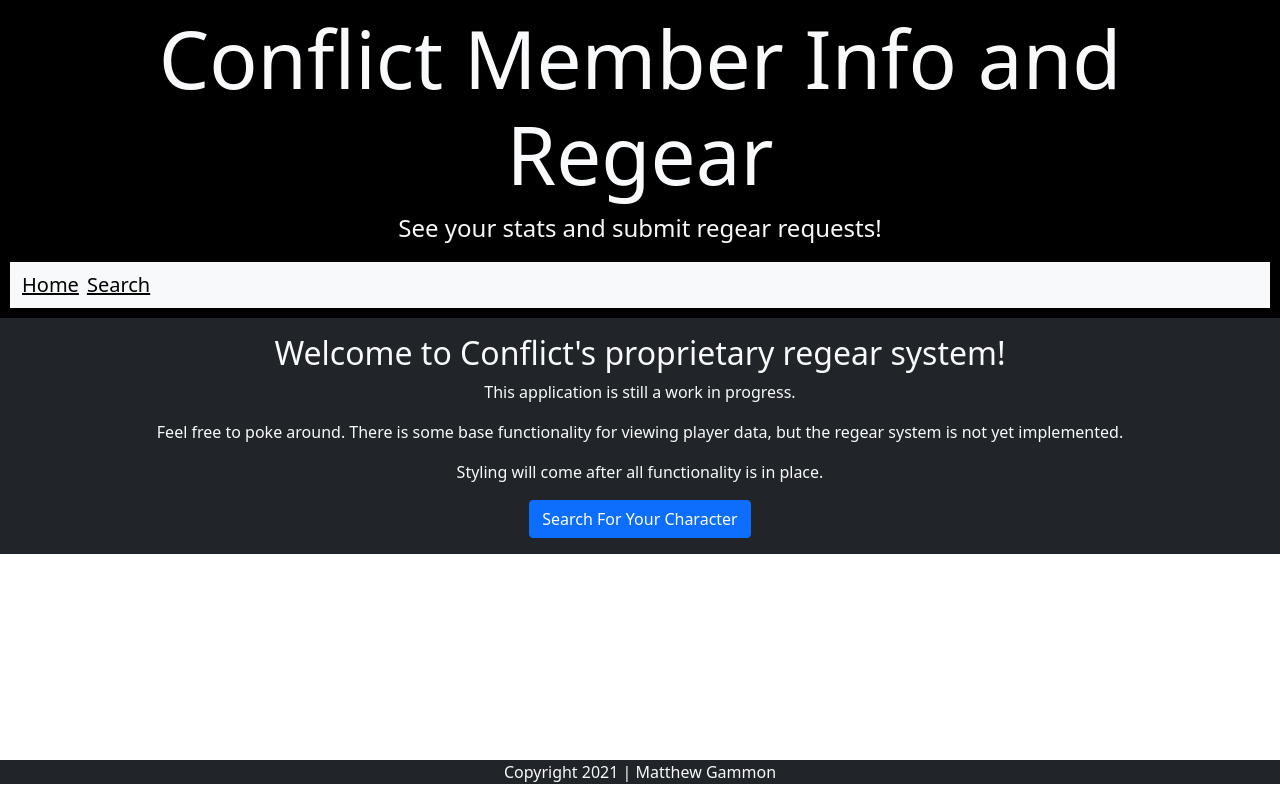
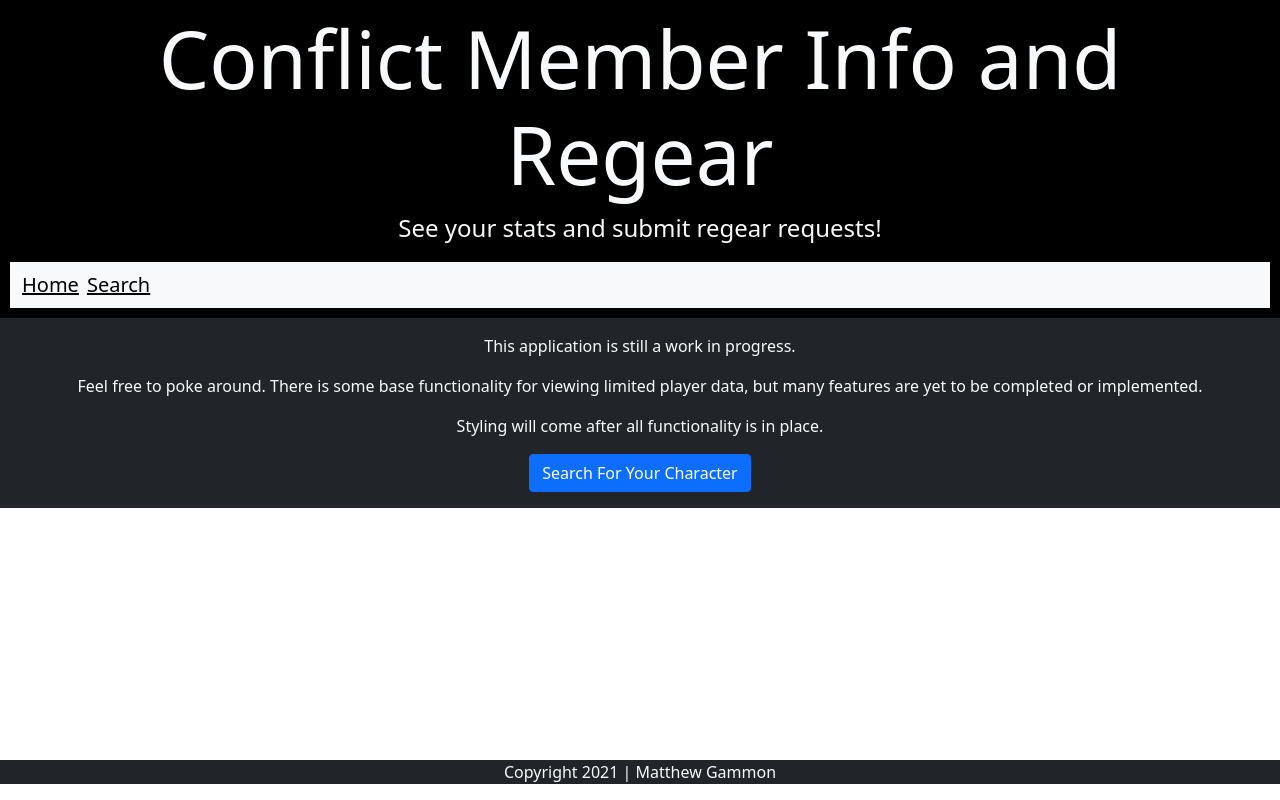
Before and after one commit to MatthewGammon/Albion-Player-Info, a React (Create React App) app: page /home in a window 1280 px wide. Built offline with nearby package versions, Linux system fonts and the light colour scheme; no server answers.

Commit message:
updated description to reflect the scope and status of the project

```diff
--- a/src/home/Home.js
+++ b/src/home/Home.js
@@ -10,11 +10,11 @@ export default function Home() {
   return (
     <div className="form d-flex flex-column align-items-center bg-dark text-light p-3">
       <div className="text-center">
-        <h2>Welcome to Conflict's proprietary regear system!</h2>
         <p>This application is still a work in progress.</p>
         <p>
           Feel free to poke around. There is some base functionality for viewing
-          player data, but the regear system is not yet implemented.
+          limited player data, but many features are yet to be completed or
+          implemented.
         </p>
         <p>Styling will come after all functionality is in place.</p>
       </div>
```
